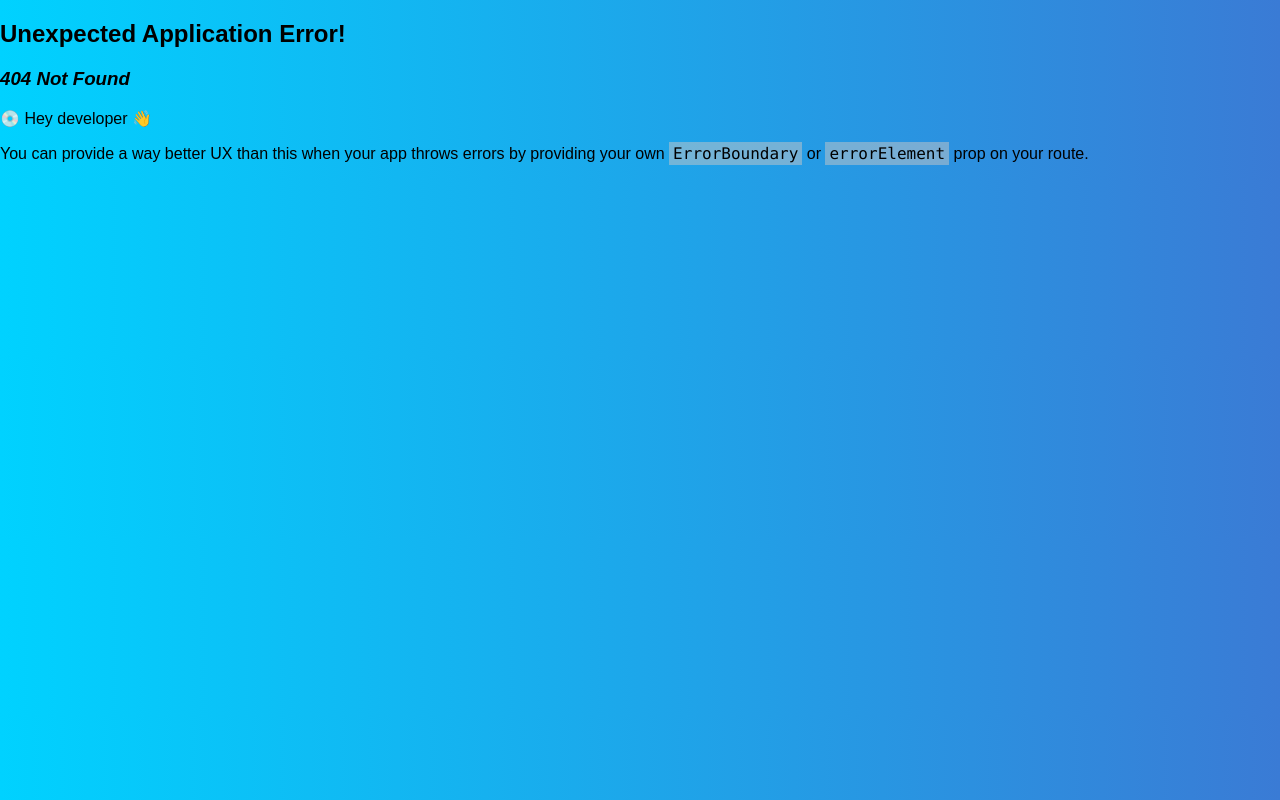
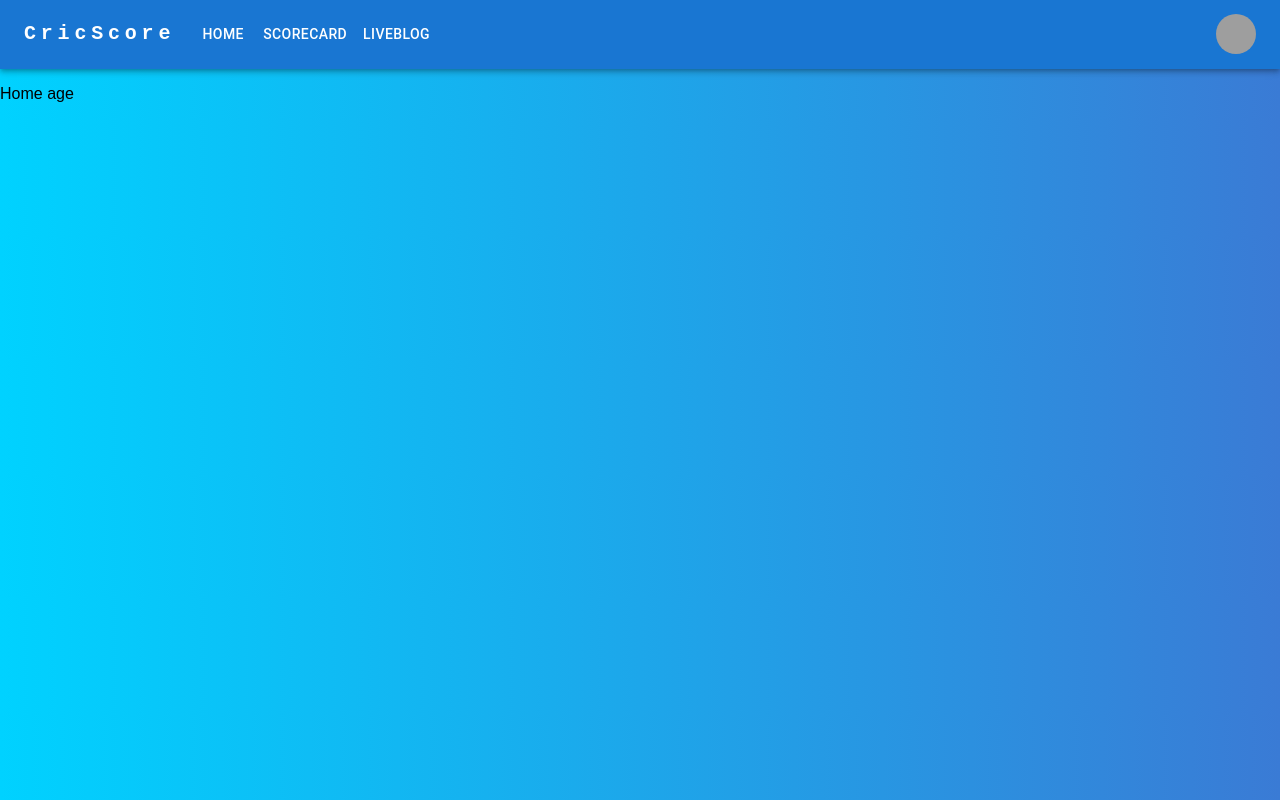
Before and after one commit to AGENTK-09/Front-End, a React (Create React App) app in the folder project/: page /Home in a window 1280 px wide. Before the commit this address had no page. Built offline with nearby package versions, Linux system fonts and the light colour scheme; grey boxes are pictures that could not be loaded.

Commit message:
added route

```diff
--- a/project/src/App.js
+++ b/project/src/App.js
@@ -5,9 +5,10 @@ import Navbar from "./Components/Navbar";
 function App() {
   return (
     <>
+     <Navbar />
       <Outlet />
-      <Navbar />
-      <ViewScore />
+
+
     </>
   );
 }
--- a/project/src/Components/Navbar.js
+++ b/project/src/Components/Navbar.js
@@ -101,7 +101,12 @@ function Navbar() {
               {pages.map((page) => (
                 <MenuItem key={page} onClick={handleCloseNavMenu}>
                   <Typography sx={{ textAlign: "center" }}>
-                    <Link to={`/${page}`}>{page}</Link>
+                    <Link
+                      style={{ textDecoration: "none", color: "white" }}
+                      to={`/${page}`}
+                    >
+                      {page}
+                    </Link>
                   </Typography>
                 </MenuItem>
               ))}
@@ -134,7 +139,12 @@ function Navbar() {
                 onClick={handleCloseNavMenu}
                 sx={{ my: 2, color: "white", display: "block" }}
               >
-                <Link to={`/${page}`}>{page}</Link>
+                <Link
+                  style={{ textDecoration: "none", color: "white" }}
+                  to={`/${page}`}
+                >
+                  {page}
+                </Link>
               </Button>
             ))}
           </Box>
--- a/project/src/Pages/Home.js
+++ b/project/src/Pages/Home.js
@@ -1,7 +1,11 @@
 import React from "react";
 
 function Home() {
-  return <div></div>;
+  return (
+    <div>
+      <p>Home age</p>
+    </div>
+  );
 }
 
 export default Home;
--- a/project/src/index.js
+++ b/project/src/index.js
@@ -4,6 +4,7 @@ import "./index.css";
 import App from "./App";
 import { createBrowserRouter, RouterProvider } from "react-router-dom";
 import Home from "./Pages/Home";
+import ViewScore from "./Pages/ViewScore";
 const root = ReactDOM.createRoot(document.getElementById("root"));
 
 const router = createBrowserRouter([
@@ -13,7 +14,12 @@ const router = createBrowserRouter([
     children: [
       {
         index: true,
+        path: "Home",
         element: <Home />,
+      },
+      {
+        path: "Scorecard",
+        element: <ViewScore />,
       },
     ],
   },
```
